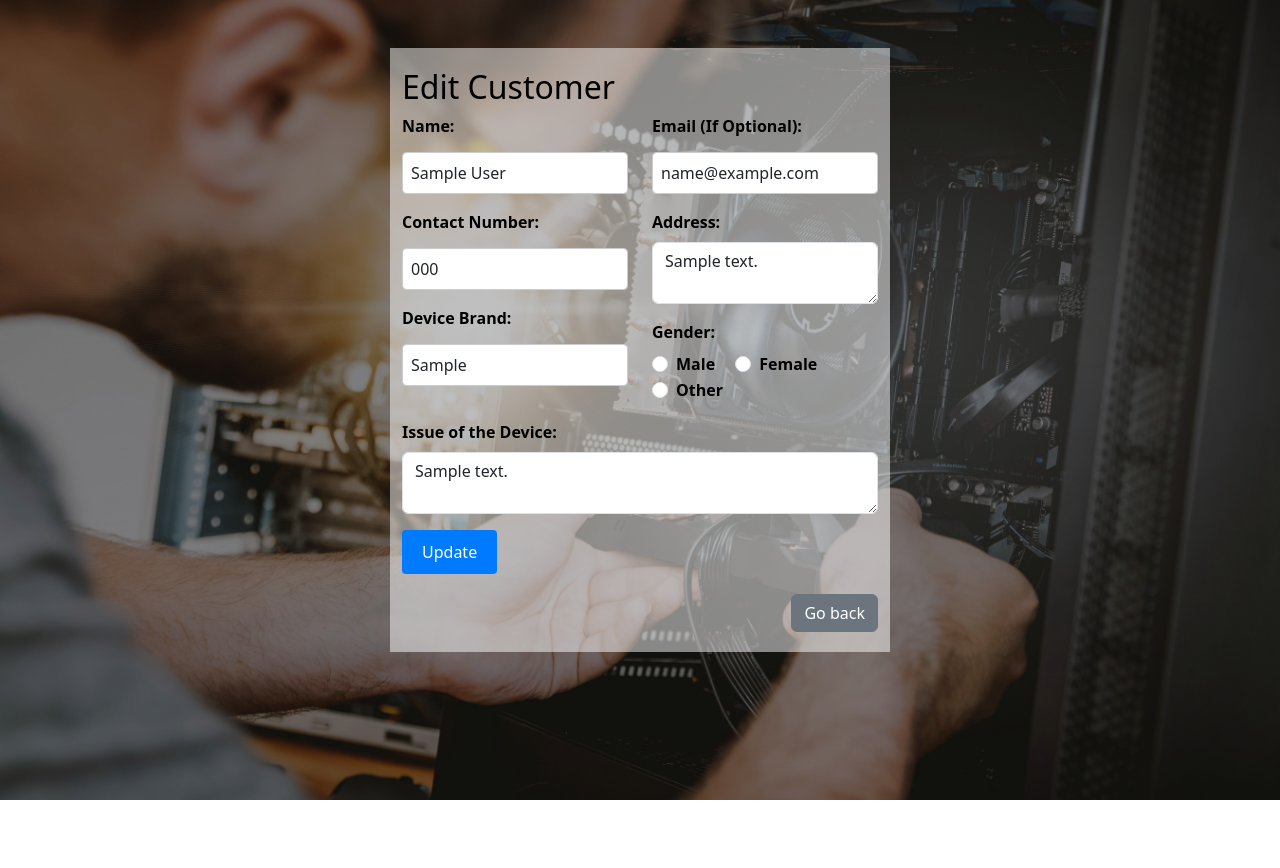
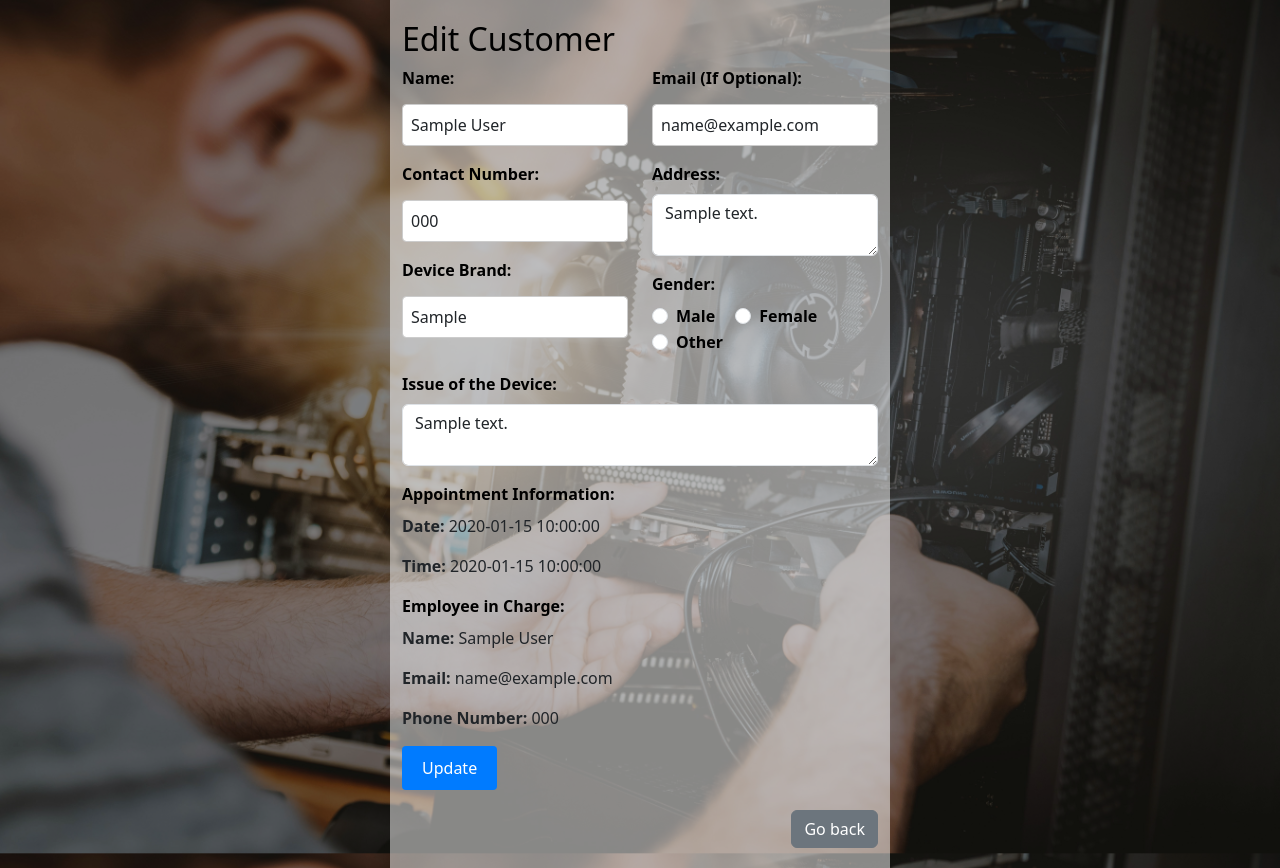
Before and after one commit to Shinano21/E-Commerce_iFix-IT, a PHP site: page /edit_customer.php?id=1 in a window 1280 px wide. Before the commit the page ends 800 px from the top, so only its background shows below. Run offline with PHP 8.4, Linux system fonts and the light colour scheme; tables that the repository leaves empty or names only in its code hold one stand-in row (values such as "Sample post").

Commit message:
new things

```diff
--- a/edit_customer.php
+++ b/edit_customer.php
@@ -63,6 +63,25 @@ if(isset($_GET['id'])) {
         } elseif ($result_device->num_rows > 0) {
             $device = $result_device->fetch_assoc();
         }
+
+        // Fetch appointment data associated with the customer
+        $sql_appointment = "SELECT * FROM appointment WHERE customer_id=$customer_id";
+        $result_appointment = $conn->query($sql_appointment);
+        if ($result_appointment === false) {
+            echo "Error executing appointment query: " . $conn->error;
+        } elseif ($result_appointment->num_rows > 0) {
+            $appointment = $result_appointment->fetch_assoc();
+
+            // Fetch employee data associated with the appointment
+            $employee_id = $appointment['employee_id'];
+            $sql_employee = "SELECT * FROM employee WHERE employee_id=$employee_id";
+            $result_employee = $conn->query($sql_employee);
+            if ($result_employee === false) {
+                echo "Error executing employee query: " . $conn->error;
+            } elseif ($result_employee->num_rows > 0) {
+                $employee = $result_employee->fetch_assoc();
+            }
+        }
     } else {
         echo "Customer not found.";
     }
@@ -80,12 +99,6 @@ if(isset($_GET['id'])) {
     <link href="https://cdn.jsdelivr.net/npm/bootstrap@5.3.3/dist/css/bootstrap.min.css" rel="stylesheet" integrity="sha384-QWTKZyjpPEjISv5WaRU9OFeRpok6YctnYmDr5pNlyT2bRjXh0JMhjY6hW+ALEwIH" crossorigin="anonymous"/>
 </head>
 <body>
-<!-- <header>
-    <div class="header-content">
-        <h1>iFixIT - Edit Customer</h1>
-
-    </div>
-</header> --><br><br>
 <main>
     <div class="container" style="background-color: rgba(255, 255, 255, 0.5); width:500px;">
         <section id="edit-customer-form">
@@ -145,17 +158,36 @@ if(isset($_GET['id'])) {
                     <textarea id="issue" name="issue_description" class="form-control" required><?php echo isset($device['issue_description']) ? $device['issue_description'] : ''; ?></textarea>
                 </div>
 
+                <!-- Display appointment details -->
+                <?php if(isset($appointment) && $appointment !== null): ?>
+                <div class="mb-3">
+                    <label class="form-label text-black">Appointment Information:</label><br />
+                    <p><strong>Date:</strong> <?php echo $appointment['appointment_date']; ?></p>
+                    <p><strong>Time:</strong> <?php echo $appointment['appointment_time']; ?></p>
+
+                </div>
+                <?php endif; ?>
+
+                <!-- Display employee in charge details -->
+                <?php if(isset($employee) && $employee !== null): ?>
+                <div class="mb-3">
+                    <label class="form-label text-black">Employee in Charge:</label><br />
+                    <p><strong>Name:</strong> <?php echo $employee['first_name'] . ' ' . $employee['last_name']; ?></p>
+                    <p><strong>Email:</strong> <?php echo $employee['email']; ?></p>
+                    <p><strong>Phone Number:</strong> <?php echo $employee['phone_number']; ?></p>
+                </div>
+                <?php endif; ?>
+
                 <button type="submit" class="btn btn-primary">Update</button>
                 <div class="text-end">
-        <a href="customer.php" class="btn btn-secondary">Go back</a>
-    </div>
+                    <a href="customer.php" class="btn btn-secondary">Go back</a>
+                </div>
             </form>
             <?php else: ?>
             <p>Customer not found.</p>
             <?php endif; ?>
         </section>
     </div>
-
 </main>
 <!-- Bootstrap JS -->
 <script src="https://cdn.jsdelivr.net/npm/bootstrap@5.3.3/dist/js/bootstrap.bundle.min.js" integrity="sha384-YvpcrYf0tY3lHB60NNkmXc5s9fDVZLESaAA55NDzOxhy9GkcIdslK1eN7N6jIeHz" crossorigin="anonymous"></script>
```
Also changed, not shown: customer.php (+11 -12 lines).
